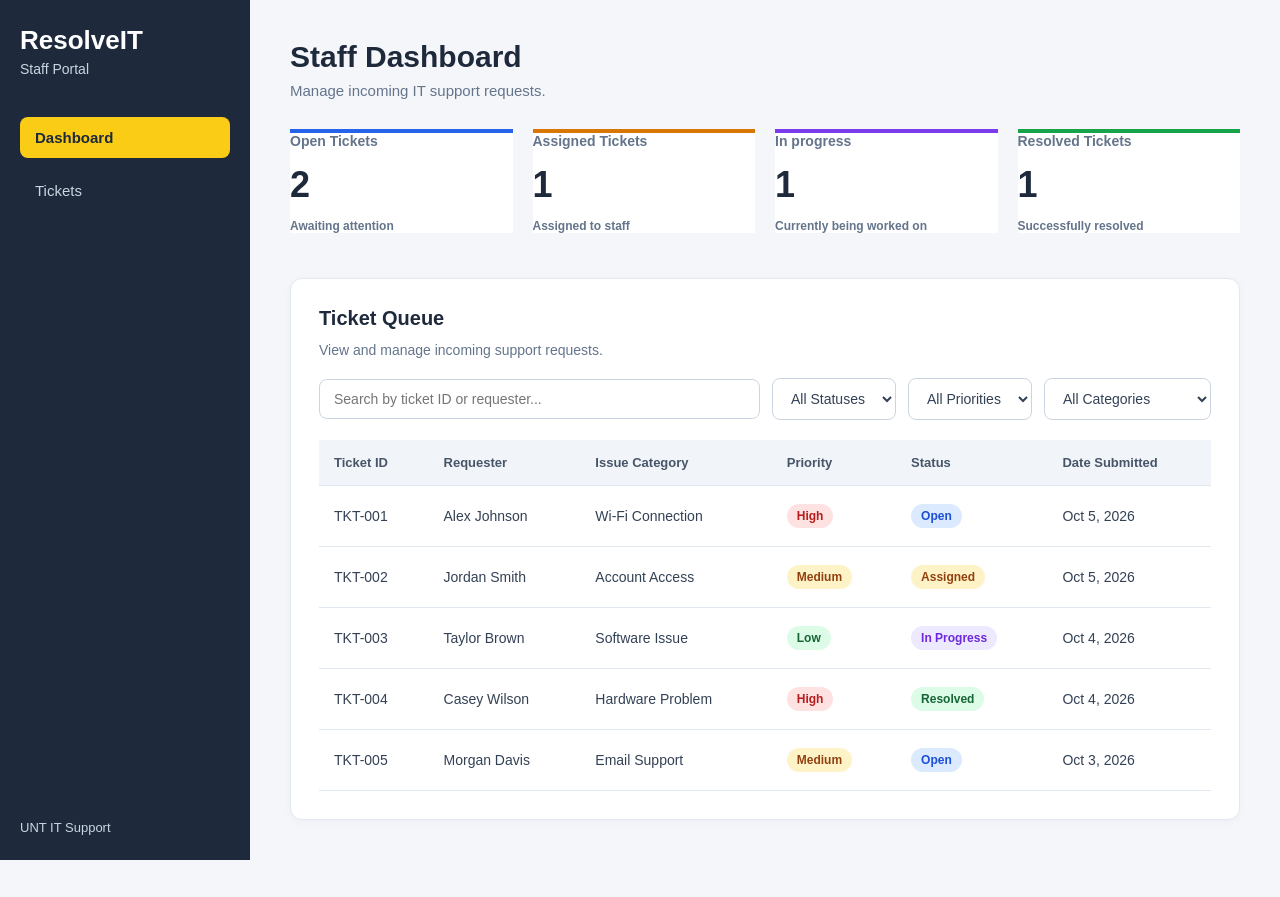
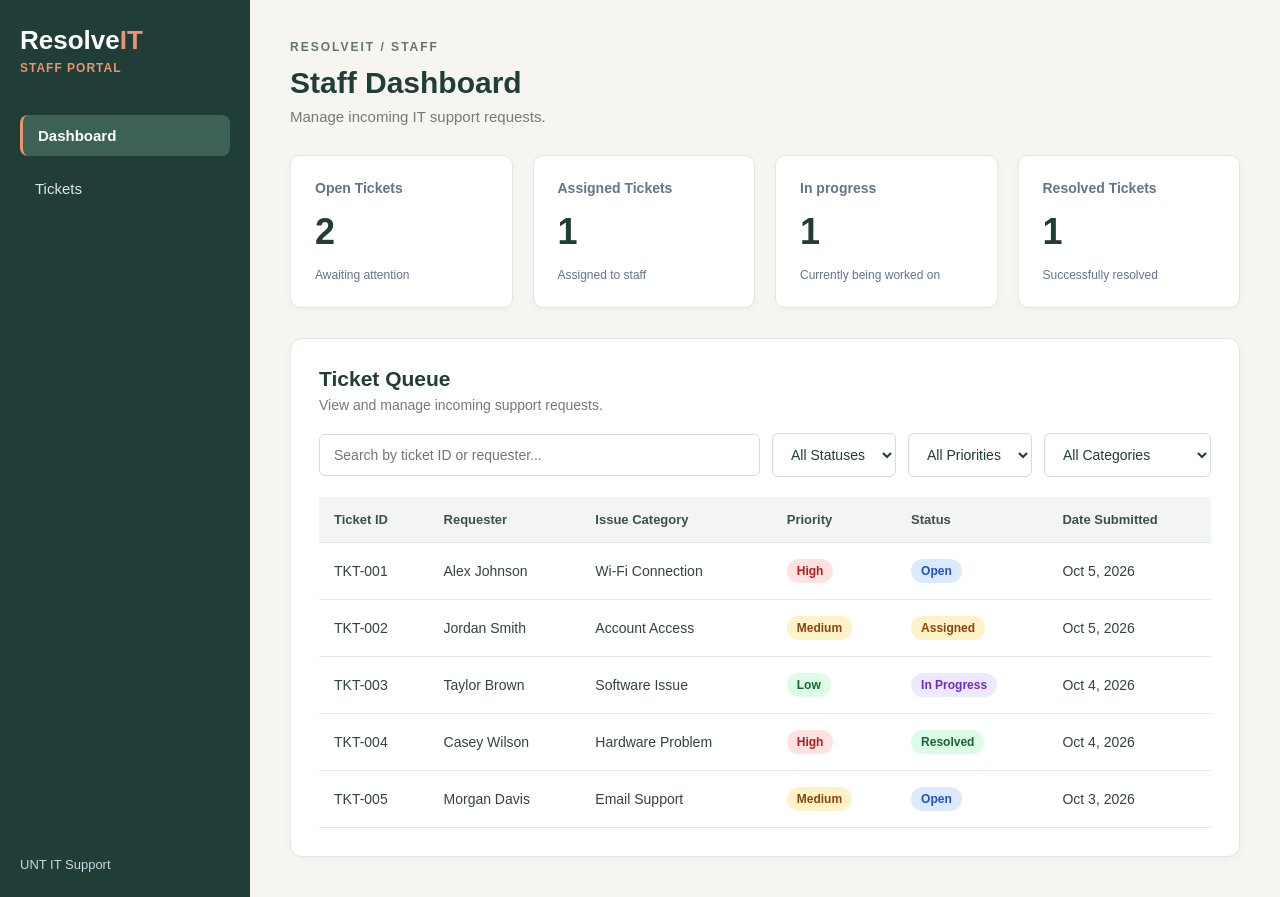
Before and after one commit to WebDevs0/WebDevs, a plain HTML site: page staffside/index.html in a window 1280 px wide. Before the commit the page ends 860 px from the top, so only its background shows below. Drawn offline with Linux system fonts and the light colour scheme.

Commit message:
Updated staff dashboard UI for Sprint 2
Updated ResolveIT branding, dashboard styling, summary cards, and ticket queue. Cleaned up CSS and improved JavaScript ticket row selection.
 Copy description

```diff
--- a/staffside/css/style.css
+++ b/staffside/css/style.css
@@ -1,4 +1,9 @@
-/* ResolveIT Staff Dashboard - Base Styles */
+
+/*
+   ResolveIT Staff Dashboard
+   Sprint 2 - Updated Stylesheet
+
+   /* 1. Global Styles */
 
 * {
     margin: 0;
@@ -8,32 +13,30 @@
 
 body {
     font-family: Arial, sans-serif;
-    background-color: #f5f6fa;
-    color: #333;
-
+    background-color: #f6f5f1;
+    color: #33443b;
 }
 
-/* Main Dashboard Layout */
+/* 2. Main Dashboard Layout */
 
 .dashboard-layout {
     display: flex;
     min-height: 100vh;
-
 }
 
-/* Sidebar */
+/* 3. Sidebar */
 
 .sidebar {
     width: 250px;
-    background-color: #1e293b;
-    color: white;
+    flex-shrink: 0;
+    background-color: #203d37;
+    color: #ffffff;
     display: flex;
     flex-direction: column;
     padding: 25px 20px;
-
 }
 
-/* Sidebar Header */
+/* Sidebar Branding */
 
 .sidebar-header {
     margin-bottom: 40px;
@@ -43,13 +46,17 @@ body {
     font-size: 26px;
     color: #ffffff;
     margin-bottom: 5px;
+}
 
+.brand-accent {
+    color: #e89470;
 }
 
 .sidebar-header p {
-    font-size: 14px;
-    color: #cbd5e1;
-
+    font-size: 12px;
+    color: #e89470;
+    font-weight: 700;
+    letter-spacing: 1px;
 }
 
 /* Sidebar Navigation */
@@ -58,12 +65,12 @@ body {
     display: flex;
     flex-direction: column;
     gap: 12px;
-
 }
 
 .nav-link {
+    display: block;
     text-decoration: none;
-    color: #cbd5e1;
+    color: #e0e8e3;
     padding: 12px 15px;
     border-radius: 8px;
     font-size: 15px;
@@ -71,16 +78,20 @@ body {
 }
 
 .nav-link:hover {
-    background-color: #334155;
-    color: white;
-
+    background-color: #34574c;
+    color: #ffffff;
 }
 
 .nav-link.active {
-    background-color: #facc15;
-    color: #1e293b;
+    background-color: #3b6255;
+    color: #ffffff;
     font-weight: bold;
+    border-left: 3px solid #e89470;
+}
 
+.nav-link:focus-visible {
+    outline: 2px solid #e89470;
+    outline-offset: 3px;
 }
 
 /* Sidebar Footer */
@@ -92,40 +103,245 @@ body {
     color: #cbd5e1;
 }
 
-/* Main Content Area */
+/* 4. Main Content */
 
 .main-content {
     flex: 1;
     min-width: 0;
-    padding: 35px;
+    padding: 40px;
+    background-color: #f6f5f1;
+}
+
+/* Dashboard Heading */
+
+.main-content .dashboard-label {
+    font-size: 12px;
+    font-weight: 700;
+    letter-spacing: 2px;
+    color: #64756c;
+    margin-bottom: 12px;
 }
 
 .main-content h1 {
-    font-size: 28px;
-    margin-bottom: 10px;
-
+    font-size: 30px;
+    font-weight: 700;
+    color: #203d37;
+    margin-bottom: 8px;
 }
 
-.main-content > p {
-    color: #64748b;
+.main-content .dashboard-description {
+    font-size: 15px;
+    color: #737b76;
     margin-bottom: 30px;
 }
 
-/* Basic Ticket Section */
+/* 5. Ticket Summary Cards */
 
-#tickets {
-    background-color: white;
-    padding: 25px;
-    border-radius: 10px;
-    border: 1px solid #e2e8f0;
+.ticket-summary {
+    display: grid;
+    grid-template-columns: repeat(4, minmax(0, 1fr));
+    gap: 20px;
+    margin-bottom: 30px;
 }
 
-#tickets h2 {
-    font-size: 20px;
+.summary-card {
+    position: relative;
+    background-color: #ffffff;
+    padding: 24px;
+    border: 1px solid #e2e5e1;
+    border-radius: 10px;
+    margin-bottom: 0;
+    box-shadow: 0 2px 8px rgba(0, 0, 0, 0.03);
+    transition: transform 0.2s ease, box-shadow 0.2s ease;
+}
+
+.summary-card:hover {
+    transform: translateY(-3px);
+    box-shadow: 0 6px 15px rgba(0, 0, 0, 0.08);
+}
+
+.summary-card h3 {
+    font-size: 14px;
+    font-weight: 600;
+    color: #64748b;
+    margin-bottom: 15px;
+}
+
+.ticket-count {
+    font-size: 36px;
+    font-weight: 700;
+    letter-spacing: -1px;
+    color: #203d37;
     margin-bottom: 12px;
 }
 
-/* Small Screen Support */
+.summary-card span {
+    font-size: 12px;
+    color: #64748b;
+}
+
+/* 6. Ticket Queue */
+
+#tickets {
+    background-color: #ffffff;
+    padding: 28px;
+    border-radius: 12px;
+    border: 1px solid #e2e5e1;
+    box-shadow: 0 2px 8px rgba(0, 0, 0, 0.03);
+}
+
+/* Ticket Queue Heading */
+
+.ticket-header {
+    display: flex;
+    justify-content: space-between;
+    align-items: center;
+    margin-bottom: 20px;
+}
+
+.ticket-header h2 {
+    font-size: 21px;
+    color: #203d37;
+    font-weight: 700;
+    margin-bottom: 6px;
+}
+
+.ticket-header p {
+    font-size: 14px;
+    color: #737b76;
+}
+
+/* 7. Search and Filters */
+
+.ticket-controls {
+    display: flex;
+    flex-wrap: wrap;
+    gap: 12px;
+    margin-bottom: 20px;
+    align-items: center;
+}
+
+#ticket-search {
+    flex: 1;
+    min-width: 220px;
+}
+
+.ticket-controls input,
+.ticket-controls select {
+    padding: 12px 14px;
+    background-color: #ffffff;
+    border: 1px solid #d3dcd6;
+    border-radius: 6px;
+    color: #203d37;
+    font-size: 14px;
+    transition: border-color 0.2s ease;
+}
+
+.ticket-controls input:focus,
+.ticket-controls select:focus {
+    border-color: #3b6255;
+    outline: 2px solid #a8c5b7;
+    outline-offset: 2px;
+}
+
+/* 8. Ticket Table */
+
+.table-container {
+    width: 100%;
+    overflow-x: auto;
+}
+
+.ticket-table {
+    width: 100%;
+    border-collapse: collapse;
+    text-align: left;
+}
+
+.ticket-table th {
+    background-color: #f3f5f2;
+    color: #3b5147;
+    font-size: 13px;
+    font-weight: 700;
+    padding: 15px;
+    white-space: nowrap;
+    border-bottom: 1px solid #e2e8f0;
+}
+
+.ticket-table td {
+    padding: 16px 15px;
+    font-size: 14px;
+    color: #33443b;
+    border-bottom: 1px solid #e2e8f0;
+}
+
+.ticket-table tbody tr:hover {
+    background-color: #f4f8f5;
+}
+
+/* Hide rows that don't match search or filters */
+
+.ticket-table tbody tr[hidden] {
+    display: none;
+}
+
+/* 9. Priority and Status Badges */
+
+.priority,
+.status {
+    display: inline-block;
+    padding: 5px 10px;
+    border-radius: 20px;
+    font-size: 12px;
+    font-weight: 600;
+    white-space: nowrap;
+}
+
+/* Priority Colors */
+
+.priority.high {
+    background-color: #fee2e2;
+    color: #b91c1c;
+}
+
+.priority.medium {
+    background-color: #fef3c7;
+    color: #92400e;
+}
+
+.priority.low {
+    background-color: #dcfce7;
+    color: #166534;
+}
+
+/* Ticket Status Colors */
+
+.status.open {
+    background-color: #dbeafe;
+    color: #1d4ed8;
+}
+
+.status.assigned {
+    background-color: #fef3c7;
+    color: #92400e;
+}
+
+.status.progress {
+    background-color: #ede9fe;
+    color: #6d28d9;
+}
+
+.status.resolved {
+    background-color: #dcfce7;
+    color: #166534;
+}
+
+/* 10. Responsive Design */
+
+@media (max-width: 1100px) {
+    .ticket-summary {
+        grid-template-columns: repeat(2, minmax(0, 1fr));
+    }
+}
 
 @media (max-width: 700px) {
     .dashboard-layout {
@@ -147,195 +363,11 @@ body {
     .main-content {
         padding: 20px;
     }
-}
 
-/* Ticket Summary Cards */
+    #tickets {
+        padding: 16px;
+    }
 
-.ticket-summary {
-    display: grid;
-    grid-template-columns: repeat(4, minmax(0, 1fr));
-    gap: 20px;
-    margin-bottom: 30px;
-}
-
-.summary-card {
-    background-color: #ffffff;
-    font-size: 15px;
-    color: #64748b;
-    font-weight: 600;
-    margin-bottom: 15px;
-}
-
-.summary-card h3 {
-    font-size: 15px;
-    color: #64748b;
-    font-weight: 600;
-    margin-bottom: 15px;
-}
-
-.ticket-count {
-    font-size: 32px;
-    font-weight: bold;
-    color: #1e293b;
-    margin-bottom: 10px;
-}
-
-.summary-card span {
-    font-size: 13px;
-    color: #64748b;
-}
-
-/* Responsive Ticket Cards */
-
-@media (max-width: 1100px) {
-    .ticket-summary {
-        grid-template-columns: repeat(2, minmax(0, 1fr));
-    }
-}
-
-@media (max-width: 600px) {
-    .ticket-summary {
-        grid-template-columns: 1fr;
-    }
-}
-
-/* Ticket Queue Header */
-
-.ticket-header {
-    display: flex;
-    justify-content: space-between;
-    align-items: center;
-    margin-bottom: 20px;
-}
-
-.ticket-header h2 {
-    font-size: 20px;
-    color: #1e293b;
-    margin-bottom: 6px;
-}
-
-.ticket-header p {
-    font-size: 14px;
-    color: #64748b;
-}
-
-/* Ticket Table */
-
-.table-container {
-    width: 100%;
-    overflow-x: auto;
-}
-
-.ticket-table {
-    width: 100%;
-    border-collapse: collapse;
-    text-align: left;
-}
-
-.ticket-table th {
-    background-color: #f8fafc;
-    color: #475569;
-    font-size: 13px;
-    font-weight: 600;
-    padding: 15px;
-    white-space: nowrap;
-    border-bottom: 1px solid #e2e8f0
-}
-
-.ticket-table td {
-    padding: 16px 15px;
-    font-size: 14px;
-    color: #334155;
-    border-bottom: 1px solid #e2e8f0;
-}
-
-.ticket-table tbody tr:hover {
-    background-color: #f8fafc;
-}
-
-/* Priority and Status Badges */
-
-.priority,
-.status {
-    display: inline-block;
-    padding: 5px 10px;
-    border-radius: 20px;
-    font-size: 12px;
-    font-weight: 600;
-    white-space: nowrap;
-}
-
-/* Priority colors */
-
-.priority.high {
-    background-color: #fee2e2;
-    color: #b91c1c;
-}
-
-.priority.medium {
-    background-color: #fef3c7;
-    color: #92400e;
-}
-
-.priority.low {
-    background-color: #dcfce7;
-    color: #166534;
-}
-
-/* Ticket Status Color */
-
-.status.open {
-    background-color: #dbeafe;
-    color: #1d4ed8;
-}
-
-.status.assigned {
-    background-color: #fef3c7;
-    color: #92400e;
-}
-
-.status.progress {
-    background-color: #ede9fe;
-    color: #6d28d9;
-}
-
-.status.resolved {
-    background-color: #dcfce7;
-    color: #166534;
-}
-
-/* Ticket Search and Filters */
-
-.ticket-controls {
-    display: flex;
-    flex-wrap: wrap;
-    gap: 12px;
-    margin-bottom: 20px;
-    align-items: center;
-}
-
-#ticket-search {
-    flex: 1;
-    min-width: 220px;
-}
-
-.ticket-controls input,
-.ticket-controls select {
-    padding: 11px 14px;
-    border: 1px solid #cbd5e1;
-    border-radius: 8px;
-    background-color: white;
-    color: #334155;
-    font-size: 14px;
-}
-
-.ticket-controls input:focus,
-.ticket-controls select:focus {
-    outline: 2px solid #facc15;
-    outline-offset: 2px;
-}
-
-@media (max-width: 700px) {
     .ticket-controls {
         flex-direction: column;
         align-items: stretch;
@@ -347,132 +379,8 @@ body {
     }
 }
 
-/* Hide tickets that do not match the filters */
-.ticket-table tbody tr[hidden] {
-    display: none;
-}
-
-/* Dashboard Card Improvements */
-
-.summary-card {
-    position: relative;
-    transition: transform 0.2s ease, box-shadow 0.2s ease;
-    border-top: 4px solid transparent;
-}
-
-.summary-card:hover {
-    transform: translateY(-3px);
-    box-shadow: 0 6px 15px rgba(0, 0, 0, 0.08);
-}
-
-/* Open Tickets */
-.summary-card:nth-child(1) {
-    border-top-color: #2563eb;
-}
-
-/* Assigned Tickets */
-.summary-card:nth-child(2) {
-    border-top-color: #d97706;
-}
-
-/* In Progress */
-.summary-card:nth-child(3) {
-    border-top-color: #7c3aed;
-}
-
-/* Resolved Tickets */
-.summary-card:nth-child(4) {
-    border-top-color: #16a34a;
-}
-
-/* Improve ticket count appearance */
-.ticket-count {
-    font-size: 36px;
-    font-weight: 700;
-    letter-spacing: -1px;
-}
-
-/* Improve card headings */
-.summary-card h3 {
-    font-size: 14px;
-    font-weight: 600;
-}
-
-/* Improve card descriptions */
-.summary-card span {
-    font-size: 12px;
-}
-
-/* Step 10B: Dashboard Layout Improvements */
-
-/* Main dashboard spacing */
-.main-content {
-    padding: 40px;
-    background-color: #f5f6fa;
-}
-
-/* Dashboard heading */
-.main-content h1 {
-    font-size: 30px;
-    font-weight: 700;
-    color: #1e293b;
-    margin-bottom: 8px;
-}
-
-/* Dashboard description */
-.main-content > p {
-    font-size: 15px;
-    color: #64748b;
-    margin-bottom: 30px;
-}
-
-/* Ticket queue container */
-#tickets {
-    background-color: #ffffff;
-    padding: 28px;
-    border-radius: 12px;
-    border: 1px solid #e2e8f0;
-    box-shadow: 0 2px 8px rgba(0, 0, 0, 0.03);
-}
-
-/* Ticket table row spacing */
-.ticket-table td {
-    padding: 18px 15px;
-}
-
-/* Ticket table header */
-.ticket-table th {
-    background-color: #f1f5f9;
-    font-size: 13px;
-    font-weight: 600;
-}
-
-/* Hover effect on ticket rows */
-.ticket-table tbody tr:hover {
-    background-color: #f8fafc;
-}
-
-/*Improve search and filter appearance */
-.ticket-controls input,
-.ticket-controls select {
-    border-radius: 8px;
-    border: 1px solid #cbd5e1;
-    transition: border-color 0.2s ease;
-}
-
-.ticket-controls input:focus,
-.ticket-controls select:focus {
-    border-color: #eab308;
-    outline: 2px solid #fef08a;
-}
-
-/* Responsive layout */
-@media (max-width: 700px) {
-    .main-content {
-        padding: 20px;
-    }
-
-    #tickets {
-        padding: 16px;
+@media (max-width: 600px) {
+    .ticket-summary {
+        grid-template-columns: 1fr;
     }
 }
--- a/staffside/index.html
+++ b/staffside/index.html
@@ -17,12 +17,12 @@
         <aside class="sidebar">
 
             <div class="sidebar-header">
-                <h2>ResolveIT</h2>
-                <p>Staff Portal</p>
+                <h2>Resolve<span class="brand-accent">IT</span></h2>
+                <p>STAFF PORTAL</p>
             </div>
 
             <nav class="sidebar-nav" aria-label="Staff navigation">
-                <a href="dashboard" class="nav-link active">Dashboard</a>
+                <a href="#dashboard" class="nav-link active">Dashboard</a>
                 <a href="#tickets" class="nav-link">Tickets</a>
             </nav>
 
@@ -35,8 +35,11 @@
 
         <!-- Main dashboard content -->
         <main class="main-content" id="dashboard">
+            <p class="dashboard-label">RESOLVEIT / STAFF</p>
             <h1>Staff Dashboard</h1>
-            <p>Manage incoming IT support requests.</p>
+            <p class="dashboard-description">
+                Manage incoming IT support requests.
+            </p>
 
         <!-- Ticket summary Cards -->
         <section class="ticket-summary" aria-label="Ticket summary">
--- a/staffside/js/script.js
+++ b/staffside/js/script.js
@@ -14,7 +14,9 @@ document.addEventListener("DOMContentLoaded", function () {
     const categoryFilter = document.getElementById("category-filter");
 
     // Get all ticket rows from the table
-    const ticketRows = document.querySelectorAll(".ticket-table tbody tr");
+    function getTicketRows() {
+        return document.querySelectorAll(".ticket-table tbody tr");
+    }
 
     // Function to filter the tickets
     function filterTickets() {
@@ -24,7 +26,7 @@ document.addEventListener("DOMContentLoaded", function () {
         const selectedPriority = priorityFilter.value;
         const selectedCategory = categoryFilter.value;
 
-        ticketRows.forEach(function (row) {
+        getTicketRows().forEach(function (row) {
 
             // Get ticket information from each column
             const ticketID = row.cells[0].textContent.toLowerCase();
@@ -76,7 +78,7 @@ document.addEventListener("DOMContentLoaded", function () {
         let progressCount = 0;
         let resolvedCount = 0;
 
-        ticketRows.forEach(function (row) {
+        getTicketRows().forEach(function (row) {
             const status = row.cells[4].textContent.trim();
 
             if (status === "Open") {
```
